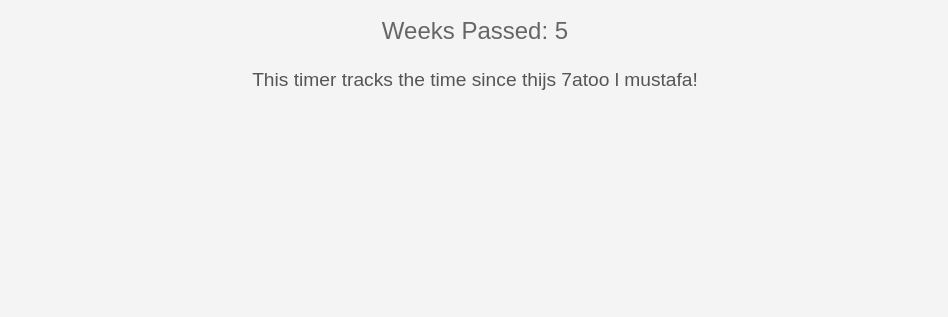
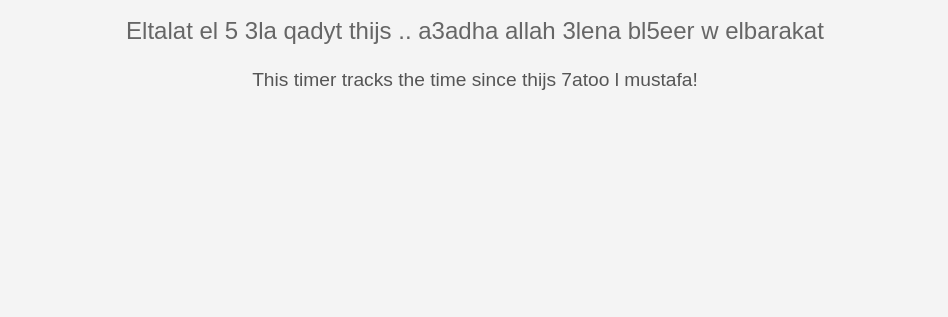
Before and after one commit to mego74/Qadyat-Thijs, a plain HTML site: page index.html in a window 1280 px wide. Shown: the part 483-800 px from the top of the page, without its empty margins (165-1113 px from the left). Drawn offline with Linux system fonts and the light colour scheme.

Commit message:
Update index.html

```diff
--- a/index.html
+++ b/index.html
@@ -59,7 +59,7 @@
                 `${days} Days, ${hours} Hours, ${minutes} Minutes, ${seconds} Seconds`;
 
             document.getElementById('weeks').innerHTML =
-                `Weeks Passed: ${weeks}`;
+                `Eltalat el ${weeks} 3la qadyt thijs .. a3adha allah 3lena bl5eer w elbarakat`;
         }
 
         setInterval(updateTimer, 1000);
```
